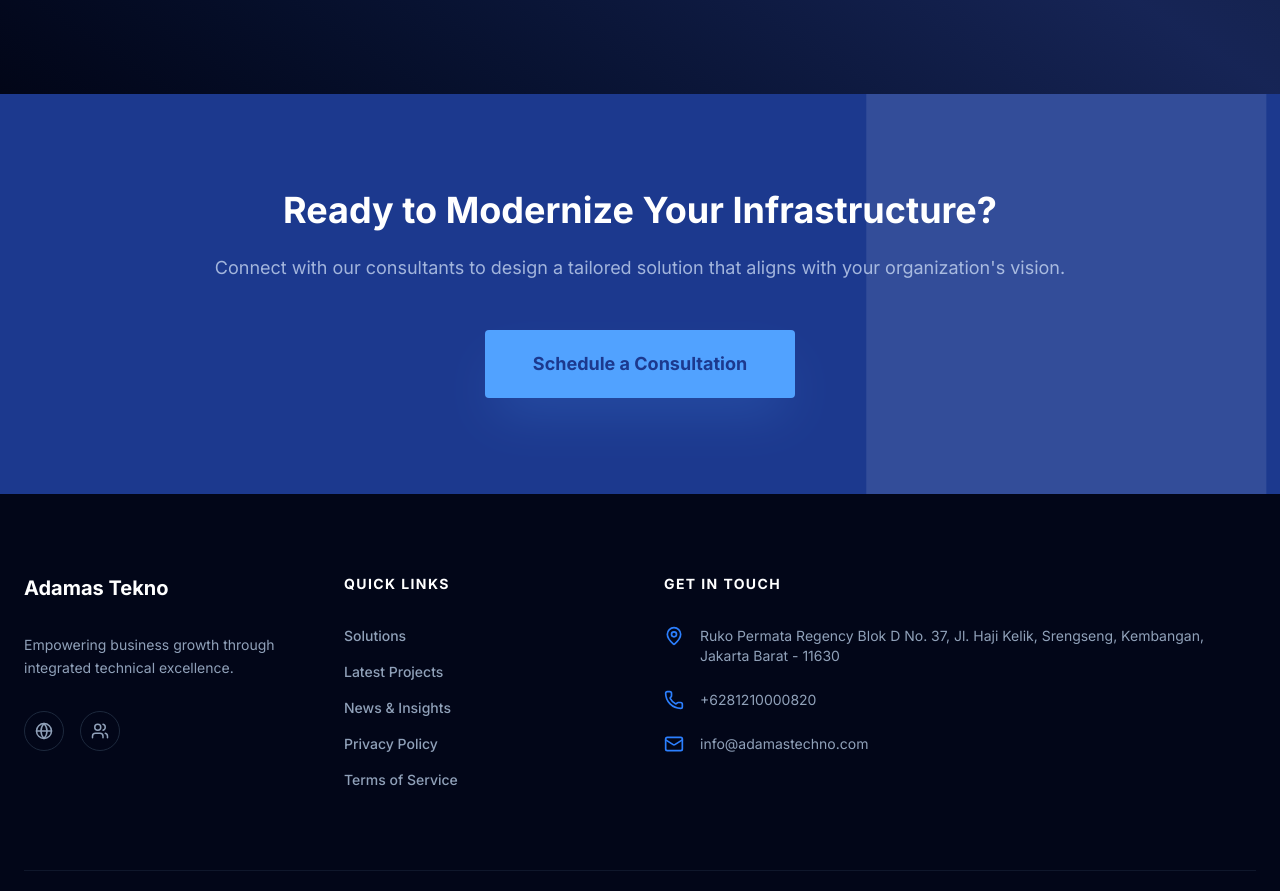
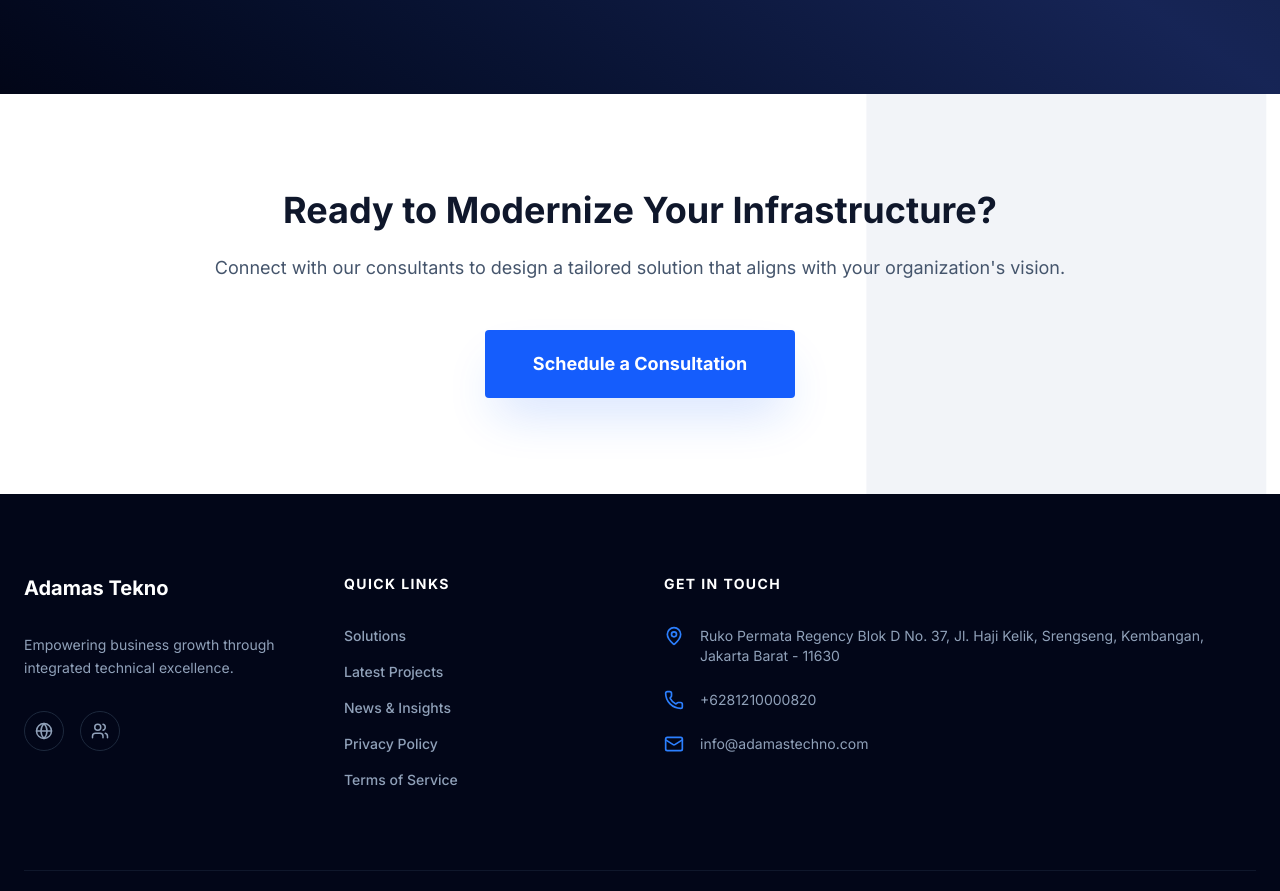
Before and after one commit to M1ngsan636/adamascorporate, a React (Vite) app: page / in a window 1280 px wide. Shown: the part 3419-4310 px from the top of the page. Built offline with nearby package versions, Linux system fonts and the light colour scheme; a web font is replaced by a local one.

Commit message:
Transparent CTA background

```diff
--- a/src/components/Templates/Corporate.tsx
+++ b/src/components/Templates/Corporate.tsx
@@ -251,18 +251,18 @@
       </section>
 
       {/* CTA */}
-      <section className="py-24 bg-blue-900 relative overflow-hidden">
-        <div className="absolute top-0 right-0 w-1/3 h-full opacity-10 pointer-events-none">
-          <svg viewBox="0 0 100 100" className="w-full h-full text-white fill-current">
+      <section className="py-24 bg-transparent relative overflow-hidden">
+        <div className="absolute top-0 right-0 w-1/3 h-full opacity-5 pointer-events-none">
+          <svg viewBox="0 0 100 100" className="w-full h-full text-blue-900 fill-current">
             <path d="M0,0 L100,0 L100,100 L0,100 Z" />
           </svg>
         </div>
         <div className="max-w-5xl mx-auto px-6 text-center relative z-10">
-          <h2 className="text-4xl font-bold text-white mb-6">Ready to Modernize Your Infrastructure?</h2>
-          <p className="text-blue-100/70 mb-12 text-lg">
+          <h2 className="text-4xl font-bold text-slate-900 mb-6">Ready to Modernize Your Infrastructure?</h2>
+          <p className="text-slate-600 mb-12 text-lg">
             Connect with our consultants to design a tailored solution that aligns with your organization's vision.
           </p>
-          <button className="bg-blue-400 text-blue-900 px-12 py-5 rounded font-bold text-lg hover:bg-white hover:text-blue-900 transition-all shadow-2xl shadow-blue-400/20">
+          <button className="bg-blue-600 text-white px-12 py-5 rounded font-bold text-lg hover:bg-blue-700 transition-all shadow-2xl shadow-blue-600/20">
             Schedule a Consultation
           </button>
         </div>
```
